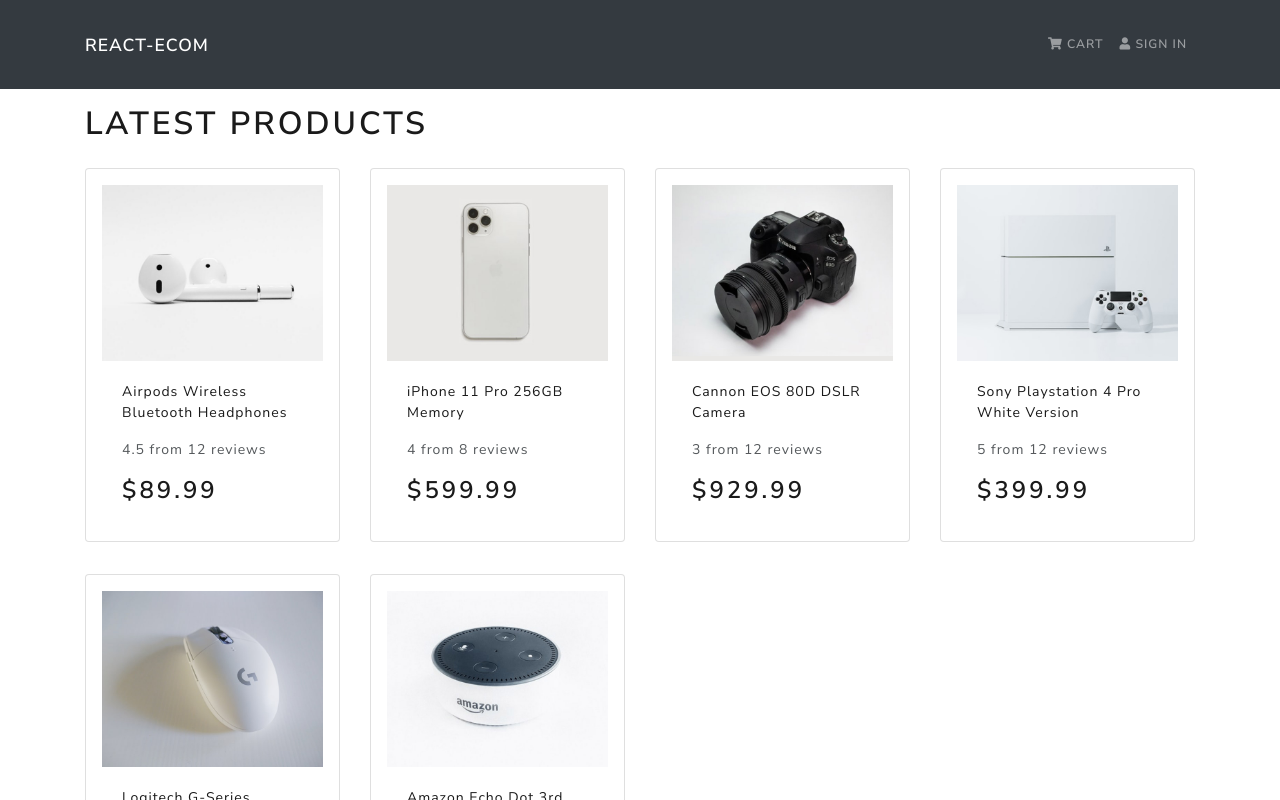
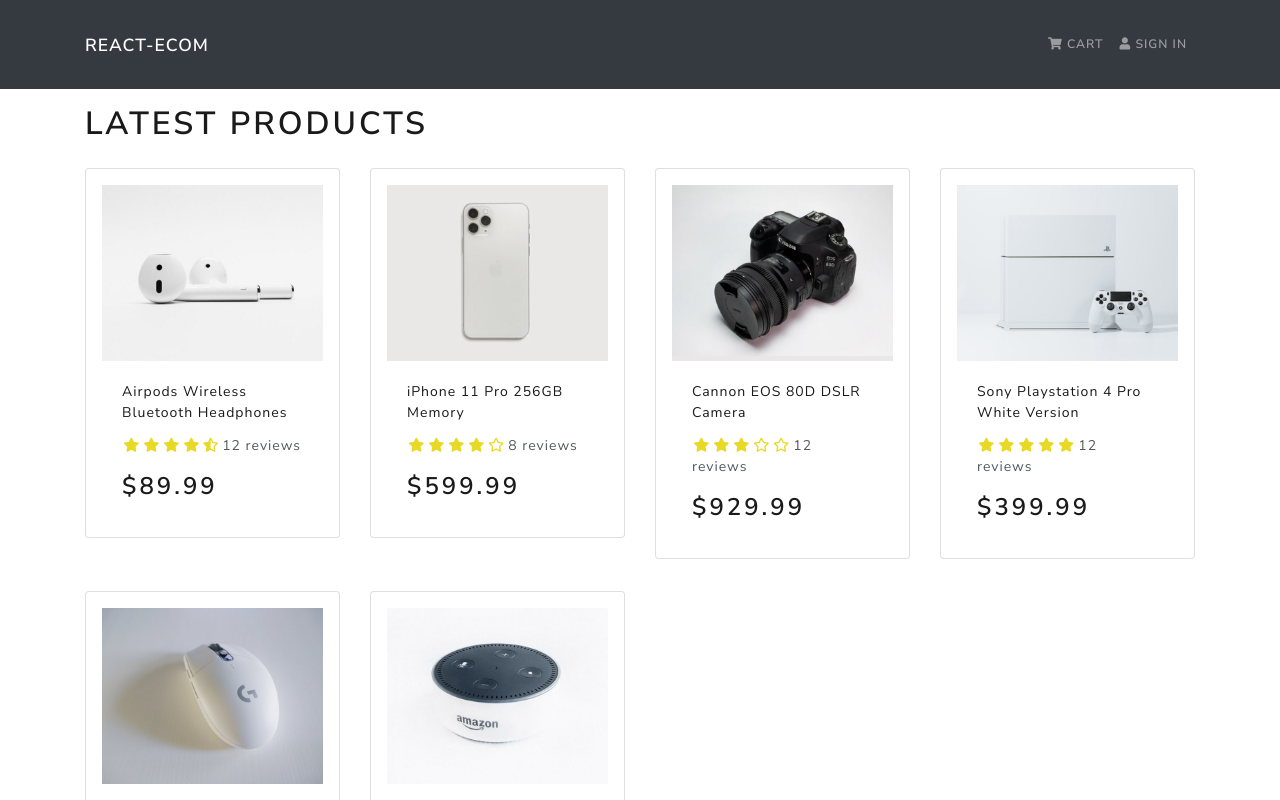
Before and after one commit to habibwebdev/react-ecom, a React (Create React App) app in the folder frontend/: page / in a window 1280 px wide. Shown: the top 800 px of the page. Built offline with nearby package versions, Linux system fonts and the light colour scheme.

Commit message:
Rating implemented

```diff
--- a/frontend/src/App.js
+++ b/frontend/src/App.js
@@ -9,7 +9,6 @@
       <Header />
       <main className="py-3">
         <Container>
-          {/* <h1>Welcome to React-Ecom</h1> */}
           <HomeScreen />
         </Container>
       </main>
--- a/frontend/src/components/Product.js
+++ b/frontend/src/components/Product.js
@@ -1,4 +1,5 @@
 import React from 'react'
+import Rating from './Rating'
 import { Card } from 'react-bootstrap'
 
 const Product = ({ product }) => {
@@ -16,9 +17,10 @@
         </a>
 
         <Card.Text as="div">
-          <div className="my-3">
-            {product.rating} from {product.numReviews} reviews
-          </div>
+          <Rating
+            value={product.rating}
+            text={`${product.numReviews} reviews`}
+          />
         </Card.Text>
 
         <Card.Text as="h3">${product.price}</Card.Text>
--- /dev/null
+++ b/frontend/src/components/Rating.js
@@ -0,0 +1,84 @@
+import React from 'react'
+import PropTypes from 'prop-types'
+
+const Rating = ({ value, text, color }) => {
+  return (
+    <div className="rating">
+      <span>
+        <i
+          style={{ color: color }}
+          className={
+            value >= 1
+              ? 'fas fa-star'
+              : value >= 0.5
+              ? 'fas fa-star-half-alt'
+              : 'far fa-star'
+          }
+        ></i>
+      </span>
+      <span>
+        <i
+          style={{ color }}
+          className={
+            value >= 2
+              ? 'fas fa-star'
+              : value >= 1.5
+              ? 'fas fa-star-half-alt'
+              : 'far fa-star'
+          }
+        ></i>
+      </span>
+      <span>
+        <i
+          style={{ color }}
+          className={
+            value >= 3
+              ? 'fas fa-star'
+              : value >= 2.5
+              ? 'fas fa-star-half-alt'
+              : 'far fa-star'
+          }
+        ></i>
+      </span>
+      <span>
+        <i
+          style={{ color }}
+          className={
+            value >= 4
+              ? 'fas fa-star'
+              : value >= 3.5
+              ? 'fas fa-star-half-alt'
+              : 'far fa-star'
+          }
+        ></i>
+      </span>
+      <span>
+        <i
+          style={{ color }}
+          className={
+            value >= 5
+              ? 'fas fa-star'
+              : value >= 4.5
+              ? 'fas fa-star-half-alt'
+              : 'far fa-star'
+          }
+        ></i>
+      </span>
+      {/* <span>{text ? text: ''}</span> */}
+      <span>{text && text}</span>
+    </div>
+  )
+}
+
+Rating.defaultProps = {
+  //   color: '#f8e825',
+  color: '#e8d924',
+}
+
+Rating.propTypes = {
+  value: PropTypes.number.isRequired,
+  text: PropTypes.string.isRequired,
+  color: PropTypes.string,
+}
+
+export default Rating
--- a/frontend/src/index.css
+++ b/frontend/src/index.css
@@ -1,3 +1,11 @@
 main {
-    min-height: 80vh;
+  min-height: 80vh;
 }
+
+h3 {
+  padding: 1rem 0 0;
+}
+
+.rating span {
+  margin: 0.1rem;
+}
--- a/frontend/src/screens/HomeScreen.js
+++ b/frontend/src/screens/HomeScreen.js
@@ -9,7 +9,7 @@
       <h1>Latest Products</h1>
       <Row>
         {products.map((product) => (
-          <Col sm={12} md={6} lg={4} xl={3}>
+          <Col key={product._id} sm={12} md={6} lg={4} xl={3}>
             <Product product={product} />
           </Col>
         ))}
```
Also changed, not shown: 1 other file (tests, documents, lock files or other folders).
